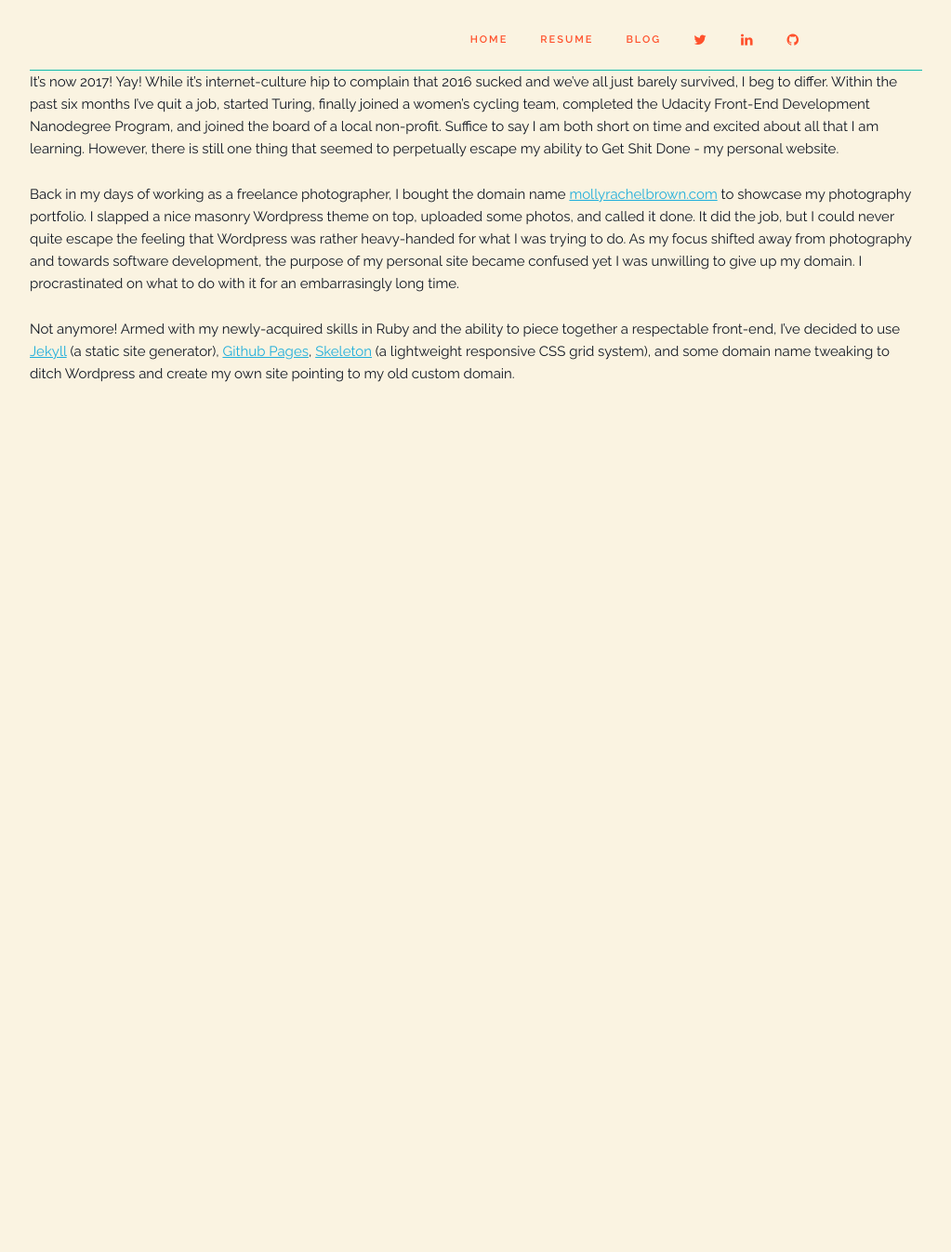
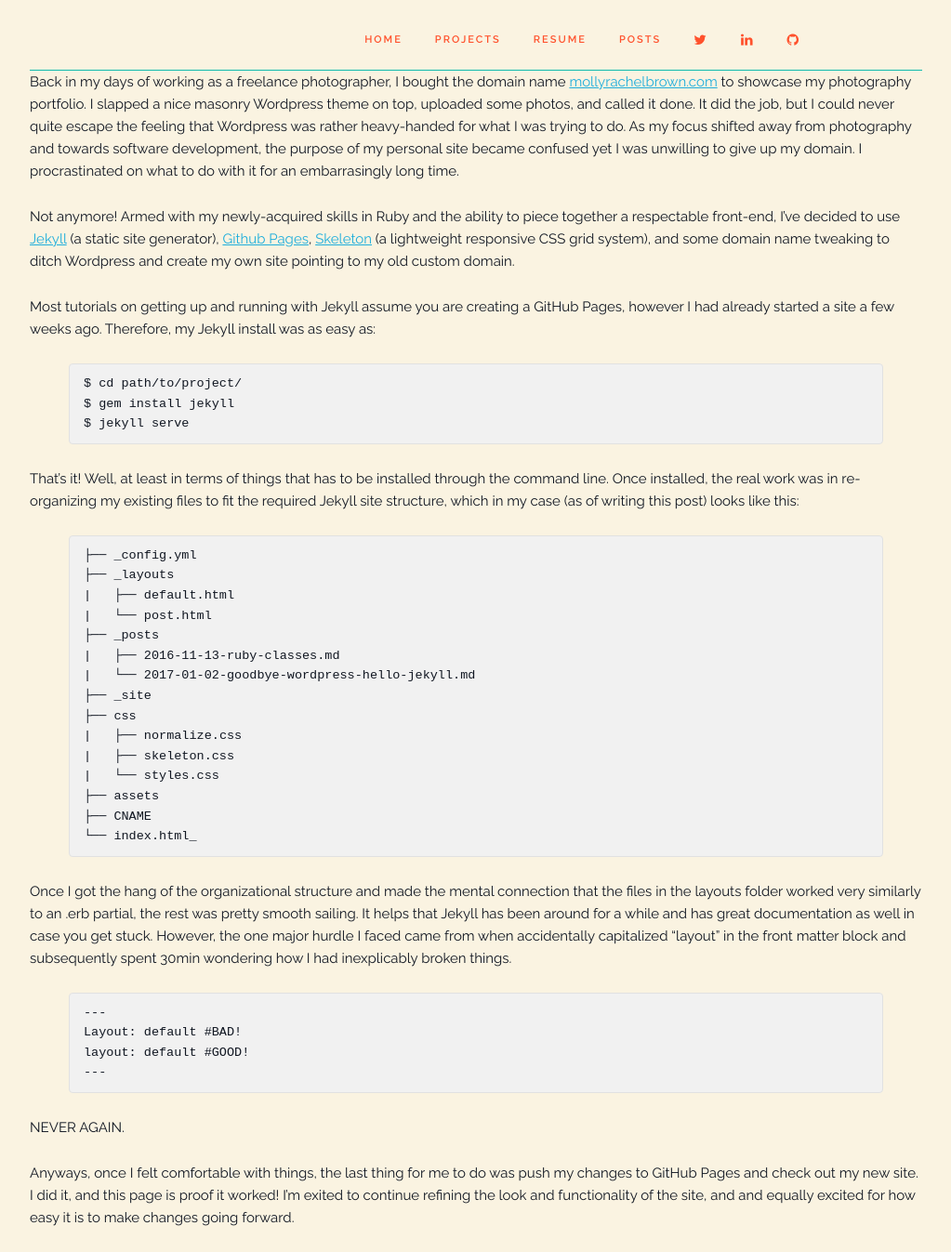
Before and after one commit to mollybrown/mollybrown.github.io, a Jekyll site: the page built from _posts/2017-01-02-goodbye-wordpress-hello-jekyll.md, in a window 1280 px wide. Shown: the whole page at 93% size, without its empty margins (128-1151 px from the left). Built offline with Jekyll 4.4.1, drawn with Linux system fonts in a browser that asks for light colours; before the commit the page ends 900 px from its top, so only the background shows below that.

Commit message:
adds new blog post

```diff
--- a/_layouts/default.html
+++ b/_layouts/default.html
@@ -51,10 +51,13 @@
             </a>
           </li>
           <li class="navbar-item">
-            <a class="navbar-link" href="post.html">Blog</a>
+            <a class="navbar-link" href="posts.html">Posts</a>
           </li>
           <li class="navbar-item">
             <a class="navbar-link" href="assets/docs/resume.pdf">Resume</a>
+          </li>
+          <li class="navbar-item">
+            <a class="navbar-link" href="projects.html">Projects</a>
           </li>
           <li class="navbar-item">
             <a class="navbar-link" href="index.html">Home</a>
--- a/_posts/2017-01-02-goodbye-wordpress-hello-jekyll.md
+++ b/_posts/2017-01-02-goodbye-wordpress-hello-jekyll.md
@@ -1,14 +1,6 @@
 ---
 layout: default
 ---
-It's now 2017! Yay! While it's internet-culture hip to complain that 2016 sucked
-and we've all just barely survived, I beg to differ. Within the past six months
-I've quit a job, started Turing, finally joined a women's cycling team,
-completed the Udacity Front-End Development Nanodegree Program, and joined the
-board of a local non-profit. Suffice to say I am both short on time and excited
-about all that I am learning. However, there is still one thing that seemed to
-perpetually escape my ability to Get Shit Done - my personal website.
-
 Back in my days of working as a freelance photographer, I bought the domain name
 [mollyrachelbrown.com](http://mollyrachelbrown.com) to showcase my photography
 portfolio. I slapped a nice masonry Wordpress theme on top, uploaded some photos,
@@ -23,3 +15,56 @@ together a respectable front-end, I've decided to use [Jekyll](https://jekyllrb.
 (a static site generator), [Github Pages](https://pages.github.com/), [Skeleton](http://getskeleton.com/)
 (a lightweight responsive CSS grid system), and some domain name tweaking to ditch
 Wordpress and create my own site pointing to my old custom domain.
+
+Most tutorials on getting up and running with Jekyll assume you are creating a GitHub Pages,
+however I had already started a site a few weeks ago. Therefore, my Jekyll install was
+as easy as:
+
+{% highlight ruby %}
+$ cd path/to/project/
+$ gem install jekyll
+$ jekyll serve
+{% endhighlight %}
+
+That's it! Well, at least in terms of things that has to be installed through the command line.
+Once installed, the real work was in re-organizing my existing files to fit the required
+Jekyll site structure, which in my case (as of writing this post) looks like this:
+
+{% highlight ruby %}
+├── _config.yml
+├── _layouts
+|   ├── default.html
+|   └── post.html
+├── _posts
+|   ├── 2016-11-13-ruby-classes.md
+|   └── 2017-01-02-goodbye-wordpress-hello-jekyll.md
+├── _site
+├── css
+|   ├── normalize.css
+|   ├── skeleton.css
+|   └── styles.css
+├── assets
+├── CNAME
+└── index.html_
+{% endhighlight %}
+
+Once I got the hang of the organizational structure and made the mental connection
+that the files in the layouts folder worked very similarly to an .erb partial, the
+rest was pretty smooth sailing. It helps that Jekyll has been around for a while and
+has great documentation as well in case you get stuck. However, the one major hurdle
+I faced came from when accidentally capitalized "layout" in the front matter block
+and subsequently spent 30min wondering how I had inexplicably broken things.
+
+{% highlight ruby %}
+---
+Layout: default #BAD!
+layout: default #GOOD!
+---
+{% endhighlight %}
+
+NEVER AGAIN.
+
+Anyways, once I felt comfortable with things, the last thing for me to do was push my
+changes to GitHub Pages and check out my new site. I did it, and this page is proof it
+worked! I'm exited to continue refining the look and functionality of the site, and
+and equally excited for how easy it is to make changes going forward.
```
Also changed, not shown: _config.yml (+0 -8 lines), 3 other files.
